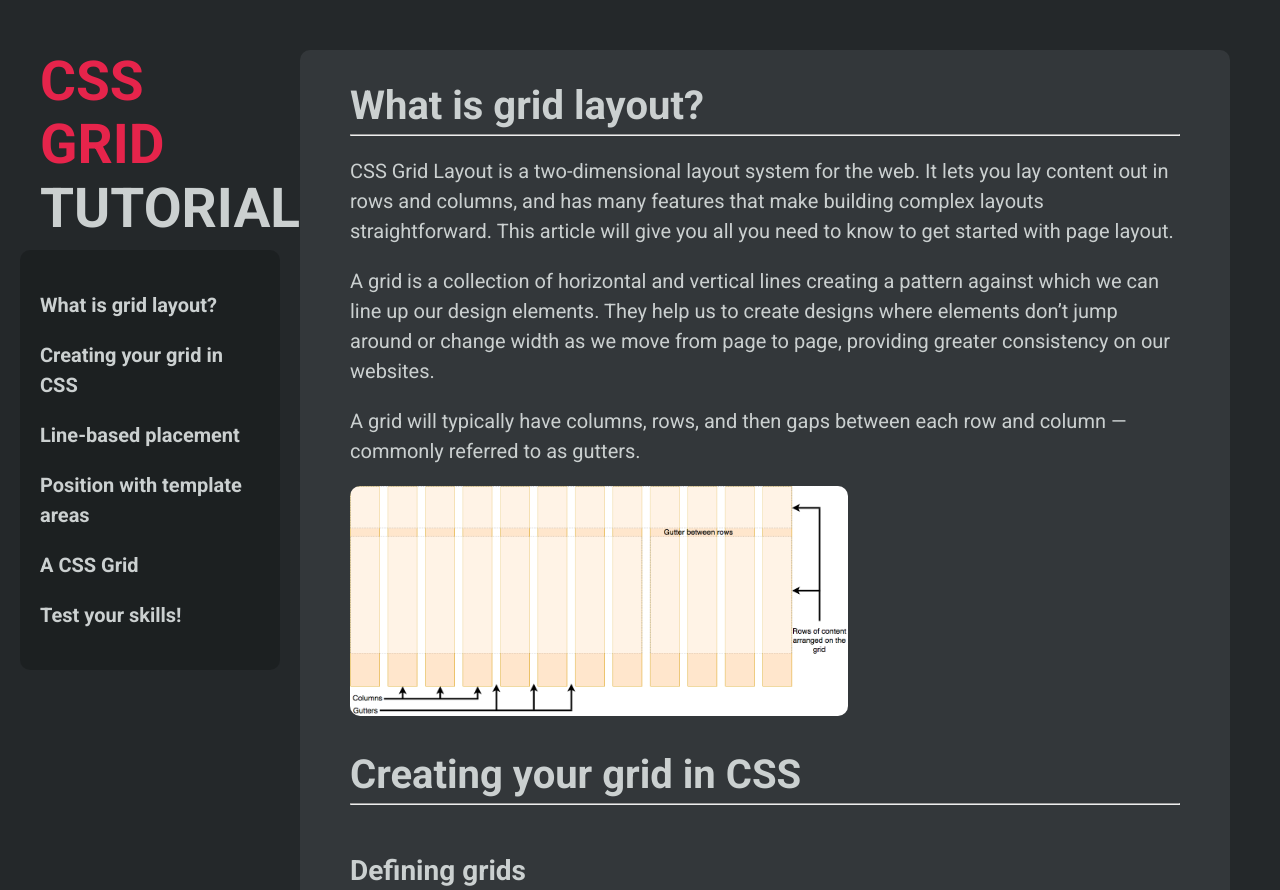
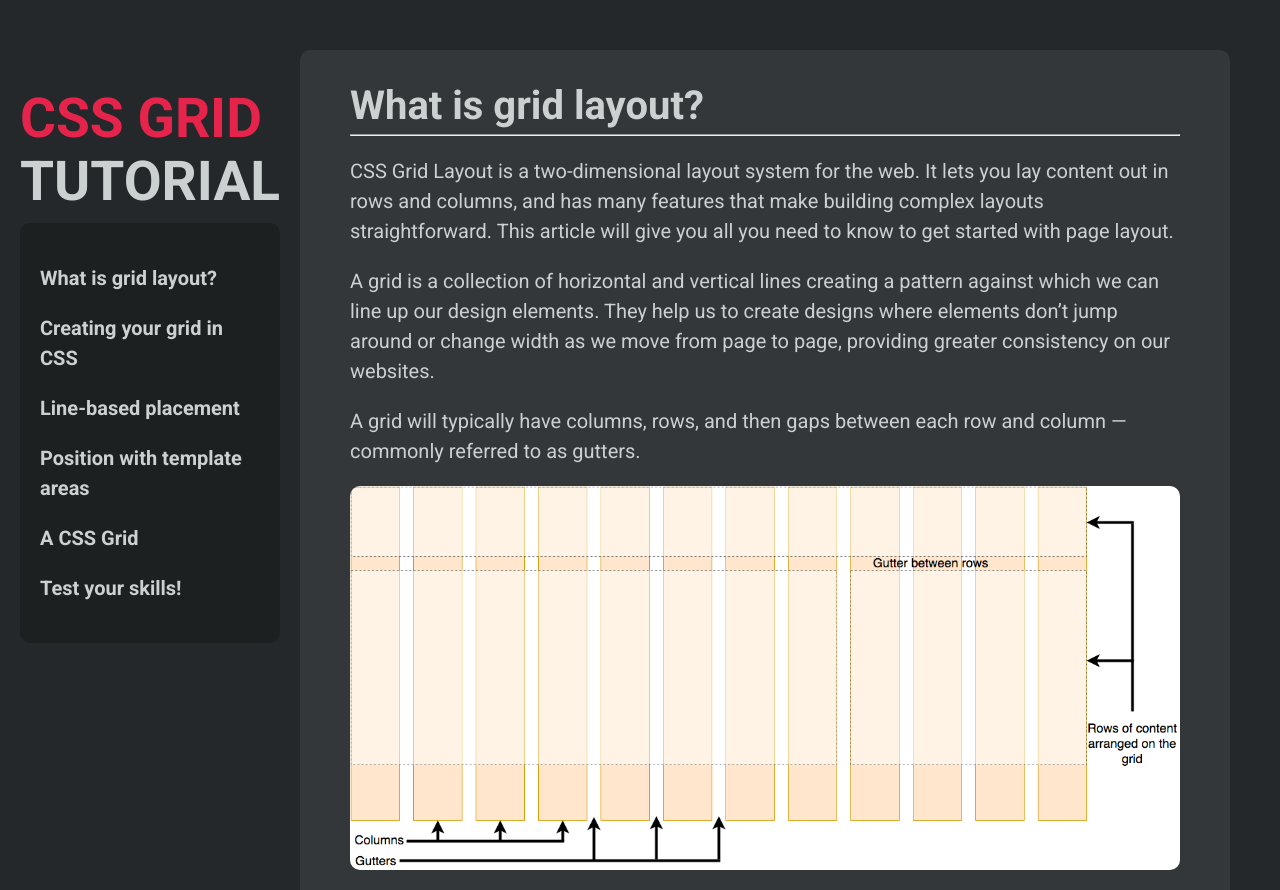
Before and after one commit to fcosueza/freeCodeCamp-projects, a plain HTML site: page responsive-web-design/technical-documentation/index.html in a window 1280 px wide. Shown: the top 890 px of the page. Drawn offline with Linux system fonts and the light colour scheme.

Commit message:
Added a simple media query for devices of 1300px width or less

```diff
--- a/responsive-web-design/technical-documentation/style/main.css
+++ b/responsive-web-design/technical-documentation/style/main.css
@@ -71,11 +71,10 @@ body {
 
 .nav-header__title {
   font-size: 5.5rem;
-  margin: 0 0 0 2rem;
+  margin-bottom: 1rem;
   text-transform: uppercase;
   text-align: left;
 }
-
 .menu {
   text-align: left;
   padding: 2rem;
@@ -119,7 +118,7 @@ body {
 }
 
 .main-section__img {
-  width: 60%;
+  width: 70%;
   margin: 0 auto;
   border-radius: 1rem;
 }
@@ -140,7 +139,8 @@ body {
 .main-footer {
   grid-area: footer;
   font-size: 1.6rem;
-  line-height: 8rem;
+  line-height: 1.5;
+  padding: 2rem;
   text-align: center;
 }
 
@@ -216,3 +216,11 @@ body {
 .bold {
   font-weight: bold;
 }
+
+/* Media Queries */
+
+@media only screen and (max-width: 1300px) {
+  .main-section__img {
+    width: 100%;
+  }
+}
```
